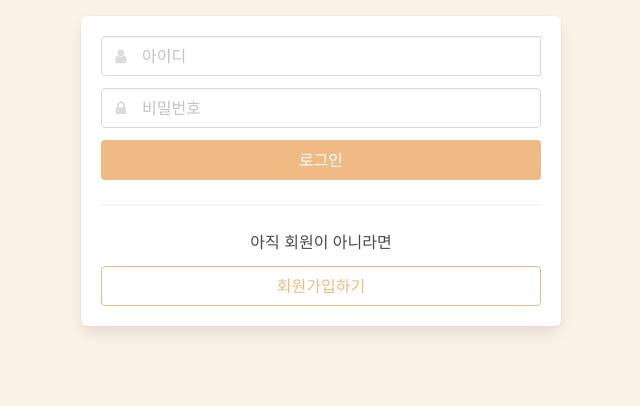
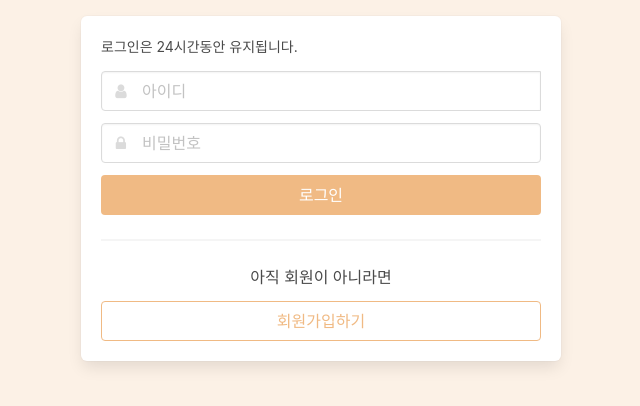
Before and after one commit to slozche/milmmelier, a Flask app: page /login in a window 1280 px wide. Shown: the part 130-536 px from the top of the page, without its empty margins (319-959 px from the left). Run offline with Flask 2, Linux system fonts and the light colour scheme; some libraries are stand-ins or nearby versions.

Commit message:
최종 배포 완료

```diff
--- a/templates/index.html
+++ b/templates/index.html
@@ -44,7 +44,7 @@
     .banner {
         width: 100%;
         height: 19vh;
-        background-image: url(/static/banner.jpg);
+        background-image: url(/static/img/banner_edit.png);
         background-position: center;
         background-size: contain;
         background-repeat: repeat;
--- a/templates/login.html
+++ b/templates/login.html
@@ -50,7 +50,9 @@
     .help {
         color: gray;
     }
-
+    #hour {
+        font-size: 14px;
+    }
     nav {display: none;}
 </style>
 <script>
@@ -86,7 +88,7 @@
             success: function (response) {
                 if (response['result'] == 'success') {
                     $.cookie('mytoken', response['token'], { path: '/' });
-                    window.location.replace("/matjipmark")
+                    window.location.replace("/")
                 } else {
                     alert(response['msg'])
                 }
@@ -208,6 +210,7 @@
             <article class="media">
                 <div class="media-content">
                     <div class="content">
+                        <p id="hour">로그인은 24시간동안 유지됩니다.</p>
                         <div class="field has-addons">
                             <div class="control has-icons-left" style="width:100%">
                                 <input id="input-username" class="input" type="text" placeholder="아이디">
@@ -239,6 +242,7 @@
                             </button>
 
                         </nav>
+
                         <hr>
                         <h4 class="mb-3">아직 회원이 아니라면</h4>
                         <nav class="level is-mobile">
```
